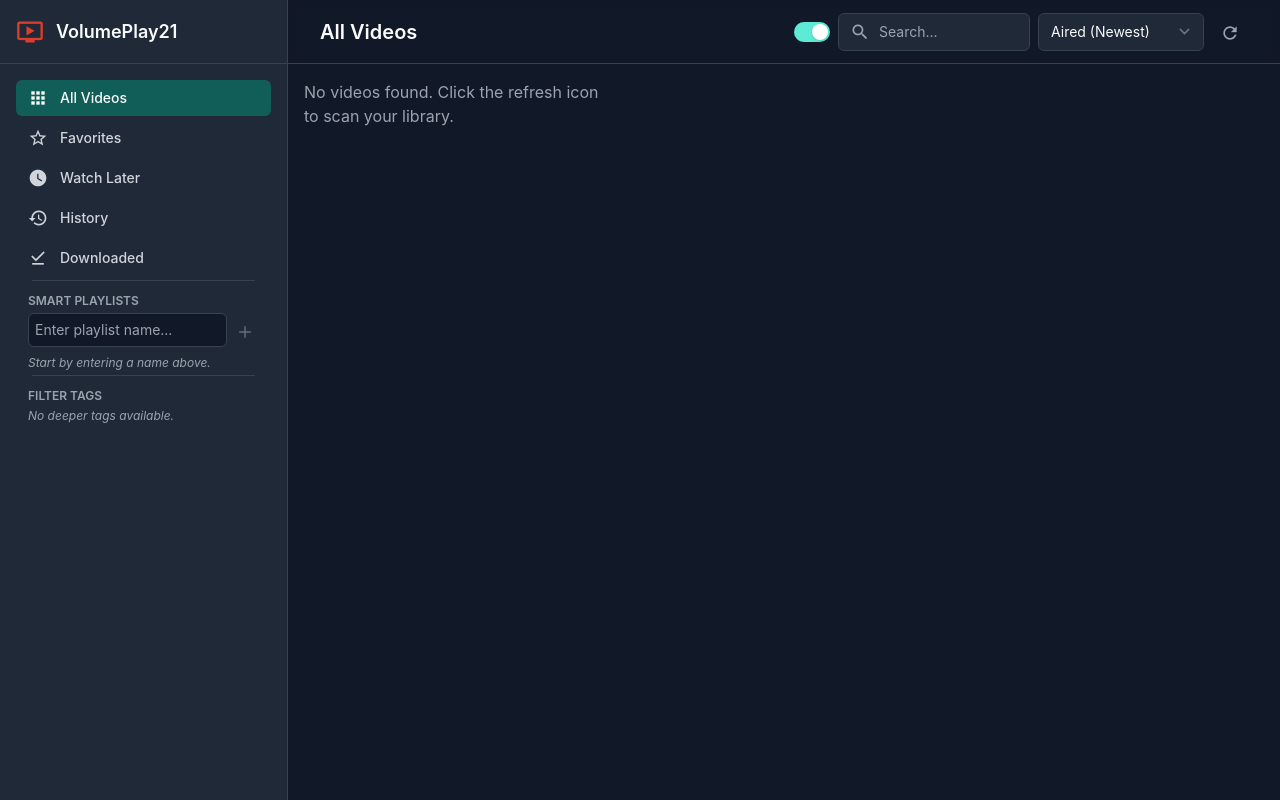
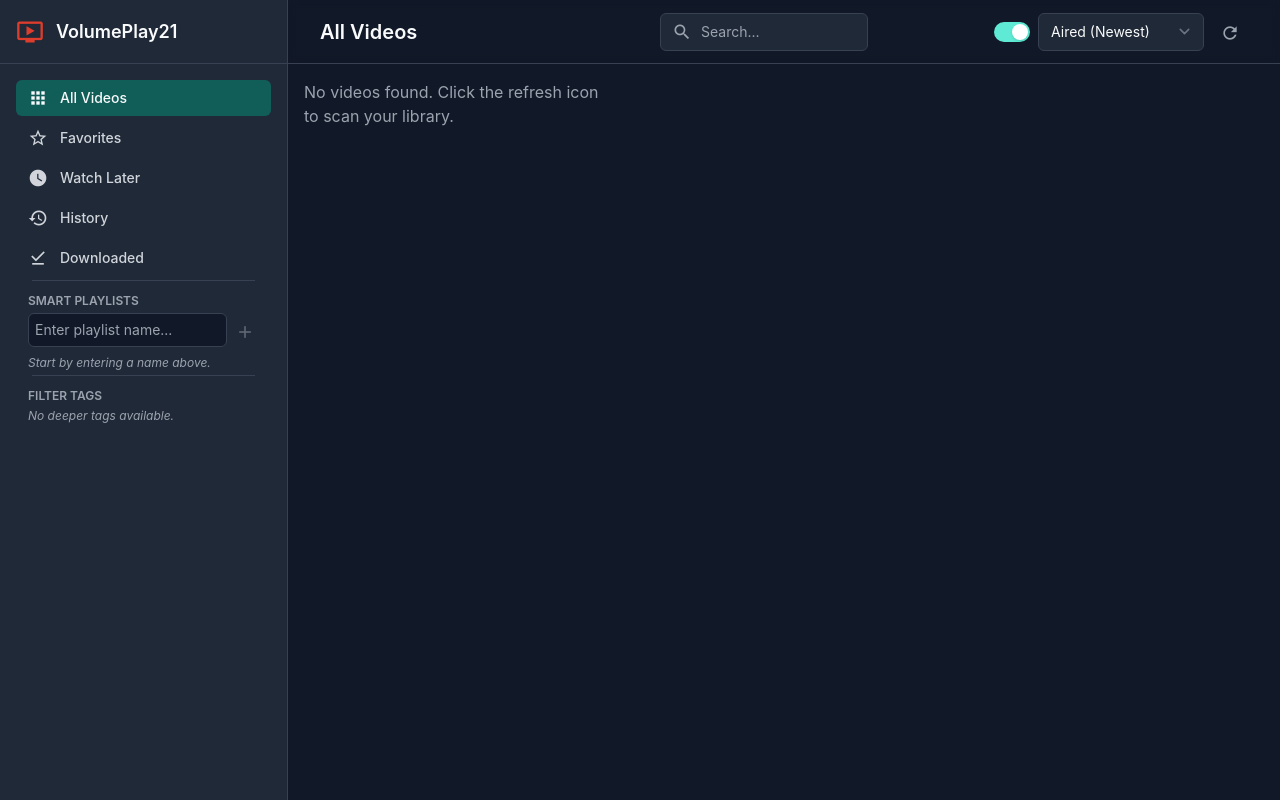
Before and after one commit to volumedata21/VolumePlay21, a Flask app: page / in a window 1280 px wide. Run offline with Flask 3, Linux system fonts and the light colour scheme; data that the repository does not hold is empty; some libraries are stand-ins or nearby versions.

Commit message:
attempt to fix html and pwa

```diff
--- a/static/js/app.js
+++ b/static/js/app.js
@@ -30,20 +30,18 @@ function videoApp() {
         // --- End PWA State ---
 
         // --- Init ---
-        async init() {
+        init() {
             // Initialize the currentView and openFolderPaths in the global store
             Alpine.store('globalState').currentView = this.currentView;
             // Ensure openFolderPaths exists for the global store
             Alpine.store('globalState').openFolderPaths = [];
 
-            // --- PWA Init (MOVED & AWAITED) ---
-            // (NEW) We MUST wait for the SW to be ready before fetching data
-            await this.registerServiceWorker();
+            this.fetchData();
+
+            // --- PWA Init (NEW) ---
+            this.registerServiceWorker();
+            this.checkOfflineStatus();
             // --- End PWA Init ---
-
-            // (NEW) Now that the SW is ready, we can safely fetch data.
-            this.fetchData();
-            this.checkOfflineStatus();
         },
 
         async fetchData() {
@@ -724,18 +722,11 @@ function videoApp() {
 
         // --- PWA Offline Functions (NEW) ---
 
-        async registerServiceWorker() {
+        registerServiceWorker() {
             if ('serviceWorker' in navigator) {
-                try {
-                    const reg = await navigator.serviceWorker.register('/sw.js');
-                    console.log('Service Worker registered.', reg);
-                    // (NEW) This promise resolves when the service worker is active
-                    // and ready to intercept fetch requests.
-                    await navigator.serviceWorker.ready;
-                    console.log('Service Worker is active and ready.');
-                } catch (err) {
-                    console.log('Service Worker registration failed:', err);
-                }
+                navigator.serviceWorker.register('/sw.js')
+                    .then(reg => console.log('Service Worker registered.', reg))
+                    .catch(err => console.log('Service Worker registration failed:', err));
             }
         },
 
--- a/templates/index.html
+++ b/templates/index.html
@@ -314,13 +314,15 @@
         <main class="flex-1 overflow-y-auto lg:pl-72">
             <header
                 class="sticky top-0 z-10 flex h-16 shrink-0 items-center justify-between border-b border-[var(--divider-color)] bg-[var(--bg-darkest)]/80 px-4 backdrop-blur-sm sm:px-6 lg:px-8">
+
+                <div class="flex items-center gap-2">
                     <button type="button"
                         class="-ml-2.5 p-2.5 text-[var(--text-secondary)] hover:text-[var(--text-bright)] lg:hidden"
                         @click="isMobileMenuOpen = true">
                         <i class="material-icons" style="font-size: 24px;">menu</i>
                     </button>
+
                     <div class="hidden min-w-0 flex-1 items-center gap-2 lg:flex">
-
                         <button
                             x-show="currentView.type === 'author' || currentView.type === 'folder' || currentView.type === 'custom_stream' || currentView.type === 'category'"
                             @click="setView('all'); searchQuery=''"
@@ -332,7 +334,6 @@
                             x-cloak>
                             <span class="material-icons" style="font-size: 24px;">cancel</span>
                         </button>
-
                         <button x-show="filterHistory.length > 0" @click="goBackOneFilter()"
                             class="p-1 text-[var(--text-secondary)] hover:text-[var(--text-bright)] transition-colors"
                             title="Go back one filter step" x-transition:enter="transition ease-out duration-100"
@@ -342,20 +343,29 @@
                             x-cloak>
                             <span class="material-icons" style="font-size: 24px;">arrow_back</span>
                         </button>
-
                         <div class="min-w-0 flex-1 flex items-center">
                             <h1 class="truncate text-xl font-semibold text-[var(--text-bright)]" x-text="currentTitle"></h1>
                         </div>
                     </div>
-                <div class="flex shrink-0 items-center gap-2 pl-4">
+                </div>
 
-                    <div class="flex items-center gap-1.5" title="Toggle Autoplay">
+                <div class="flex flex-1 items-center justify-end gap-2 pl-4 lg:flex-none">
+
+                    <div class="relative w-full flex-1 lg:w-auto lg:flex-none">
+                        <span class="pointer-events-none absolute inset-y-0 left-0 flex items-center pl-3">
+                            <i class="material-icons text-[var(--text-secondary)]" style="font-size: 20px;">search</i>
+                        </span>
+                        <input type="search" placeholder="Search..." x-model.debounce.300ms="searchQuery"
+                            class="w-full rounded-md border-[var(--divider-color)] bg-[var(--bg-medium)] pl-10 text-sm text-[var(--text-bright)] placeholder-[var(--text-secondary)] focus:border-[var(--highlight-ring)] focus:ring-[var(--highlight-ring)] lg:w-52">
+                    </div>
+
+                    <div class="flex shrink-0 items-center gap-1.5" title="Toggle Autoplay">
                         <span class="material-icons text-sm"
                             :class="isAutoplayEnabled ? 'text-[var(--text-highlight)]' : 'text-[var(--text-secondary)]'">
                             autoplay
                         </span>
                         <button @click="isAutoplayEnabled = !isAutoplayEnabled"
-                            class="relative inline-flex h-5 w-9 flex-shrink-0 cursor-pointer rounded-full border-2 border-transparent transition-colors duration-200 ease-in-out focus:outline-none focus:ring-2 focus:ring-[var(--highlight-ring)] focus:ring-offset-2 focus:ring-offset-[var(--bg-medium)]"
+                            class="relative hidden h-5 w-9 flex-shrink-0 cursor-pointer rounded-full border-2 border-transparent transition-colors duration-200 ease-in-out focus:outline-none focus:ring-2 focus:ring-[var(--highlight-ring)] focus:ring-offset-2 focus:ring-offset-[var(--bg-medium)] sm:inline-flex"
                             :class="isAutoplayEnabled ? 'bg-[var(--text-highlight)]' : 'bg-[var(--divider-color)]'"
                             role="switch" :aria-checked="isAutoplayEnabled.toString()">
                             <span
@@ -363,13 +373,7 @@
                                 :class="{ 'translate-x-4': isAutoplayEnabled, 'translate-x-0': !isAutoplayEnabled }"></span>
                         </button>
                     </div>
-                    <div class="relative">
-                        <span class="pointer-events-none absolute inset-y-0 left-0 flex items-center pl-3">
-                            <i class="material-icons text-[var(--text-secondary)]" style="font-size: 20px;">search</i>
-                        </span>
-                        <input type="search" placeholder="Search..." x-model.debounce.300ms="searchQuery"
-                            class="w-28 rounded-md border-[var(--divider-color)] bg-[var(--bg-medium)] pl-10 text-sm text-[var(--text-bright)] placeholder-[var(--text-secondary)] focus:border-[var(--highlight-ring)] focus:ring-[var(--highlight-ring)] sm:w-48">
-                    </div>
+
                     <select x-model="sortOrder"
                         class="hidden rounded-md border-[var(--divider-color)] bg-[var(--bg-medium)] text-sm text-[var(--text-bright)] focus:border-[var(--highlight-ring)] focus:ring-[var(--highlight-ring)] sm:block">
                         <option value="aired_newest">Aired (Newest)</option>
@@ -377,7 +381,8 @@
                         <option value="uploaded_newest">Upload (Newest)</option>
                         <option value="uploaded_oldest">Upload (Oldest)</option>
                     </select>
-                    <button class="p-2 text-[var(--text-secondary)] hover:text-[var(--text-bright)]"
+
+                    <button class="p-2 shrink-0 text-[var(--text-secondary)] hover:text-[var(--text-bright)]"
                         @click="scanVideoLibrary(false)" :disabled="isScanning">
                         <i class="material-icons" :class="{ 'animate-spin': isScanning }"
                             style="font-size: 20px;">refresh</i>
@@ -433,7 +438,6 @@
                                         class="material-icons" style="font-size: 20px;"
                                         x-text="video.is_read_later ? 'watch_later' : 'schedule'"></i></button>
 
-                                <!-- ADD THIS NEW BUTTON -->
                                 <button class="p-1"
                                     @click.prevent="handleOfflineClick(video, $event)"
                                     :class="isOffline(video.video_url) ? 'text-green-400' : 'text-[var(--text-secondary)] hover:text-green-400'"
@@ -511,6 +515,7 @@
 
                         <div class="mt-4 flex items-center gap-4 border-b border-[var(--divider-color)] pb-3">
 
+                            <!-- (This is the Favorite button) -->
                             <button class="flex items-center gap-1.5 p-1.5 text-sm"
                                 @click.prevent="toggleFavorite(modalVideo)"
                                 :class="modalVideo.is_favorite ? 'text-[var(--text-highlight)]' : 'text-[var(--text-secondary)] hover:text-[var(--text-highlight)]'">
@@ -520,6 +525,7 @@
                                     x-text="modalVideo.is_favorite ? 'Favorite' : 'Add to Favorites'"></span>
                             </button>
 
+                            <!-- (This is the Watch Later button) -->
                             <button class="flex items-center gap-1.5 p-1.5 text-sm"
                                 @click.prevent="toggleBookmark(modalVideo)"
                                 :class="modalVideo.is_read_later ? 'text-[var(--text-highlight)]' : 'text-[var(--text-secondary)] hover:text-[var(--text-highlight)]'">
@@ -529,6 +535,7 @@
                                     x-text="modalVideo.is_read_later ? 'Bookmarked' : 'Watch Later'"></span>
                             </button>
 
+                            <!-- (This is the Download button) -->
                             <button class="flex items-center gap-1.5 p-1.5 text-sm"
                                 @click.prevent="handleOfflineClick(modalVideo, $event)"
                                 :class="isOffline(modalVideo.video_url) ? 'text-green-400' : 'text-[var(--text-secondary)] hover:text-green-400'"
@@ -539,8 +546,7 @@
                                     x-text="isOffline(modalVideo.video_url) ? 'Saved Offline' : 'Save Offline'"></span>
                             </button>
 
-                            <template x-if="modalVideo.youtube_id">
-
+                            <!-- (There was a duplicate 'template' tag here too) -->
                             <template x-if="modalVideo.youtube_id">
                                 <a :href="'https://www.youtube.com/watch?v=' + modalVideo.youtube_id" target="_blank"
                                     class="flex items-center gap-1.5 p-1.5 text-sm text-[var(--text-secondary)] yt-icon"
```
Also changed, not shown: workflows/build-and-push.yaml (renamed from .github/workflows/build-and-push.yaml). Lines whose indentation alone changed are shown as unchanged.
